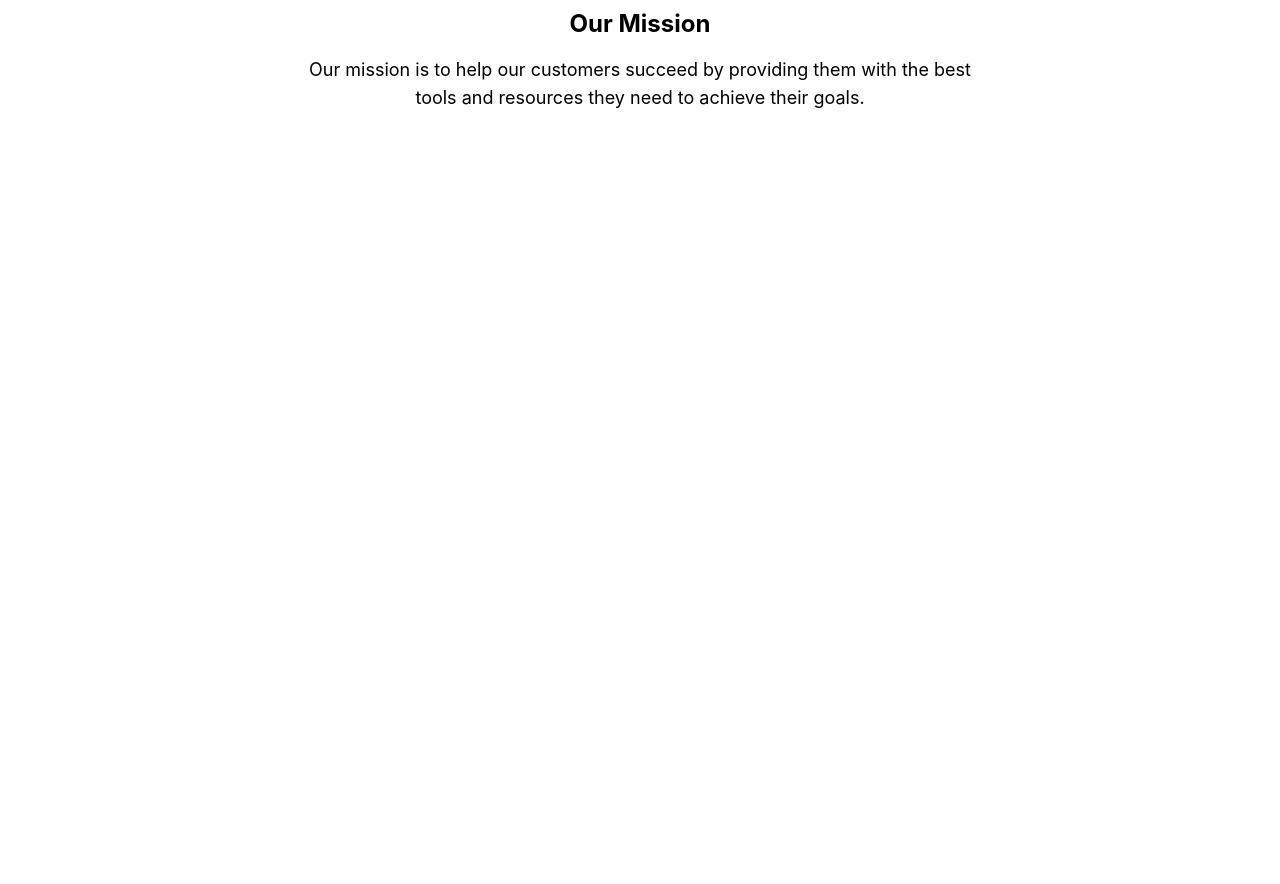
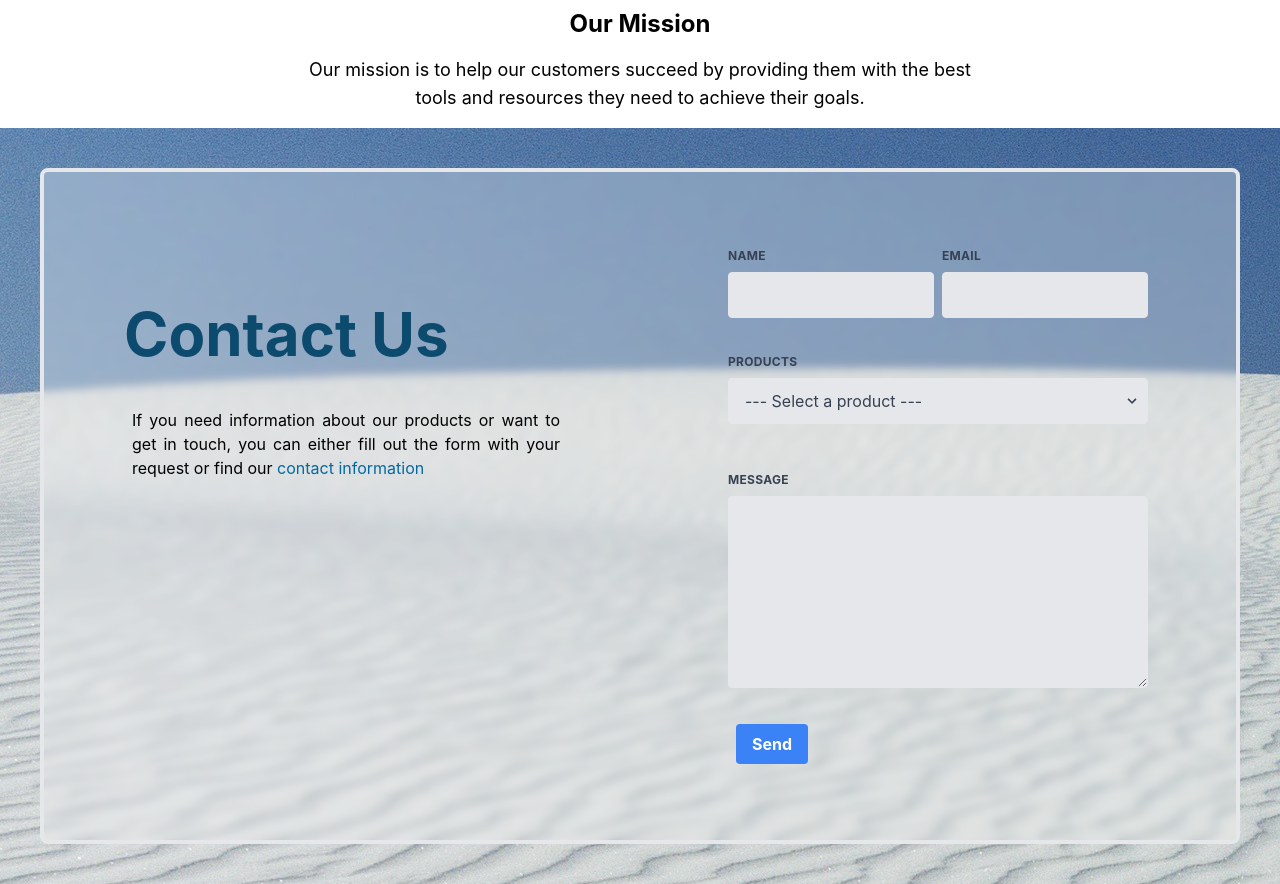
Before and after one commit to KaramBelmoujoud/Commercial-Website, a React (Create React App) app: page / in a window 1280 px wide. Shown: the part 940-1824 px from the top of the page. Before the commit the page ends 1068 px from the top, so only its background shows below. Built offline with nearby package versions, Linux system fonts and the light colour scheme; what react-animations would draw is missing.

Commit message:
contactUs

```diff
--- a/package.json
+++ b/package.json
@@ -3,6 +3,7 @@
   "version": "0.1.0",
   "private": true,
   "dependencies": {
+    "@emailjs/browser": "^3.10.0",
     "@material-tailwind/react": "^1.2.5",
     "@testing-library/jest-dom": "^5.16.5",
     "@testing-library/react": "^13.4.0",
--- /dev/null
+++ b/src/components/ContactUs.js
@@ -0,0 +1,144 @@
+import React, { useState, useRef } from 'react';
+import emailjs from '@emailjs/browser';
+
+function ContactForm() {
+  const [name, setName] = useState('');
+  const [email, setEmail] = useState('');
+    const [message, setMessage] = useState('');
+    const [item, setItem] = useState('');
+const form = useRef();
+
+  function handleSubmit(event) {
+      event.preventDefault();
+      emailjs.sendForm('service_i2zgrvg', 'template_sannr9g', form.current, 'ylRhxG10u7hKpO6KH')
+      .then((result) => {
+          console.log(result.text);
+      }, (error) => {
+          console.log(error.text);
+      });
+
+    // Send form data to server or API here
+    console.log(name, email, message);
+
+    // Clear form fields
+    setName('');
+    setEmail('');
+    setMessage('');
+  }
+
+    return (
+              <div className='flex flex-col items-center   justify-center max-w-full max-h-full lg:max-h-screen lg:max-h-screen bg-[url("/src/assets/sands.jpg")]'>
+          <div className='backdrop-blur-sm m-10 bg-white/30 box-content w-400 py-1 border-4 rounded-lg transition ease-in-out delay-150 hover:-translate-y-1 hover:scale-105 lg:hover:scale-105   hover:bg-white duration-300'>
+            <div className='grid grid-cols-1 md:grid-cols-2 gap-2 mx-1 my-1 lg:gap-40 lg:mx-20 lg:my-10'>
+              <div className='shrink'>
+                <h1 className='text-center lg:text-left pt-2 lg:mt-20 text-lg lg:text-6xl font-bold text-sky-900'>Contact Us</h1>
+                <br/>
+              <h2 className='mt-5 text-justify ml-2 max-w-md hidden lg:block'>If you need information about our products or want to get in touch, you can either fill out the form with your request or find our <a href='' className='text-sky-700'>contact information</a></h2>
+              </div>
+    <form ref={form}
+      onSubmit={handleSubmit}
+      className="w-full max-w-lg mx-auto pt-0 pb-0 px-4 lg:px-4 lg:py-8"
+    >
+      <div className="flex flex-wrap -mx-3 mb-6">
+        <div className="w-full md:w-1/2 px-1 mb-6 md:mb-0">
+          <label
+            className="block uppercase tracking-wide text-gray-700 text-xs font-bold mb-2"
+            htmlFor="name"
+          >
+            Name
+          </label>
+          <input
+            className="appearance-none block w-full bg-gray-200 text-gray-700 border rounded py-3 px-4 mb-3 leading-tight focus:outline-none focus:bg-white"
+            id="name"
+                                    type="text"
+                                    name="user_name"
+            value={name}
+            onChange={event => setName(event.target.value)}
+          />
+        </div>
+        <div className="w-full md:w-1/2 px-1">
+          <label
+            className="block uppercase tracking-wide text-gray-700 text-xs font-bold mb-2"
+            htmlFor="email"
+          >
+            Email
+          </label>
+          <input
+            className="appearance-none block w-full bg-gray-200 text-gray-700 border rounded py-3 px-4 leading-tight focus:outline-none focus:bg-white focus:border-gray-500"
+            id="email"
+                                    type="email"
+                                    name="user_email"
+            value={email}
+            onChange={event => setEmail(event.target.value)}
+          />
+        </div>
+          </div>
+        <div className="flex flex-wrap -mx-3 mb-6">
+        <div className="w-full px-1">
+                <label
+        className="block uppercase tracking-wide text-gray-700 text-xs font-bold mb-2"
+        htmlFor="item"
+      >
+        Products
+      </label>
+      <div className="relative">
+        <select
+          className="block appearance-none w-full bg-gray-200 border border-gray-200 text-gray-700 py-3 px-4 pr-1 rounded leading-tight focus:outline-none focus:bg-white focus:border-gray-500"
+                                        id="item"
+                                        name="item"
+          value={item}
+          onChange={event => setItem(event.target.value)}
+        >
+          <option value="">--- Select a product ---</option>
+          <option value="item1">Item 1</option>
+          <option value="item2">Item 2</option>
+          <option value="item3">Item 3</option>
+        </select>
+        <div className="pointer-events-none absolute inset-y-0 right-0 flex items-center px-2 text-gray-700">
+          <svg
+            className="fill-current h-4 w-4"
+            xmlns="http://www.w3.org/2000/svg"
+            viewBox="0 0 20 20"
+          >
+            <path d="M9.293 12.95l.707.707L15.657 8l-1.414-1.414L10 10.828 5.757 6.586 4.343 8z" />
+          </svg>
+        </div>
+                  </div>
+              </div>
+              </div>
+      <br />
+
+      <div className="flex flex-wrap -mx-3 mb-6">
+        <div className="w-full px-1">
+          <label
+            className="block uppercase tracking-wide text-gray-700 text-xs font-bold mb-2"
+            htmlFor="message"
+          >
+            Message
+          </label>
+          <textarea
+            className="appearance-none block w-full bg-gray-200 text-gray-700 border rounded py-1 mb-1 lg:py-3 lg:px-4 lg:mb-3 leading-tight focus:outline-none focus:bg-white focus:border-gray-500 h-48"
+            id="message"
+                                    value={message}
+                                    name="message"
+            onChange={event => setMessage(event.target.value)}
+                   />
+        </div>
+      </div>
+      <div className="flex items-center justify-between">
+        <button
+          className="bg-blue-500 hover:bg-blue-700 text-white font-bold py-2 px-4 rounded focus:outline-none focus:shadow-outline"
+                                type="submit"
+                                value="send"
+        >
+          Send
+        </button>
+      </div>
+                    </form>
+                              </div>
+          </div>
+          </div>
+  );
+}
+
+export default ContactForm;
--- a/src/components/Nav.js
+++ b/src/components/Nav.js
@@ -65,7 +65,7 @@ export default function Example() {
   );
 
   return (
-    <Navbar className={colorChange ? 'w-full left-0 right-0 mx-auto max-w-screen-xl  py-2 px-4 lg:px-8 lg:py-4 shadow-md text-slate-800 bg-slate-50 fixed z-10 ':'w-full left-0 right-0 mx-auto max-w-screen-xl py-2 px-4 lg:px-8 lg:py-4 shadow-xl fixed  z-10'}>
+    <Navbar className={colorChange ? 'w-full left-0 right-0 mx-auto max-w-screen-xl  py-2 px-4 lg:px-8 lg:py-4 shadow-md text-slate-800 bg-slate-50 fixed z-10 rounded-lg':'w-full left-0 right-0 mx-auto max-w-screen-xl py-2 px-4 lg:px-8 lg:py-4 shadow-xl fixed  z-10 rounded-lg'}>
       <div className="container mx-auto flex items-center justify-between text-blue-gray-900">
         <Typography
           as="a"
--- a/src/pages/Home.js
+++ b/src/pages/Home.js
@@ -6,6 +6,7 @@ import styled, { keyframes } from "styled-components";
 import pesca from '../assets/pes.png'
 import { slideInUp } from 'react-animations'
 import AboutUs from '../components/AboutUs';
+import ContactUs from '../components/ContactUs';
 const slideInUpAnimation = keyframes`${slideInUp}`
   const Slidediv = styled.div`
   animation:1.5s ${slideInUpAnimation};
@@ -39,7 +40,8 @@ function Home() {
             </div>) : (null)}
         </div>
       </Slidediv>
-   <AboutUs />
+      <AboutUs />
+      <ContactUs id="contact" />
       </div>
 
 
```
Also changed, not shown: 1 other file (tests, documents, lock files or other folders).
